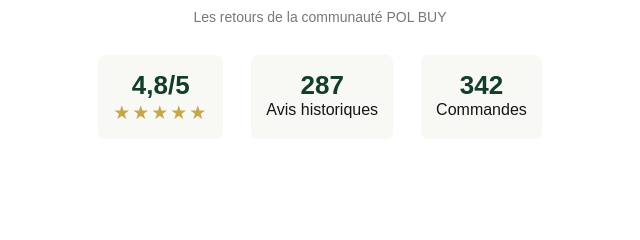
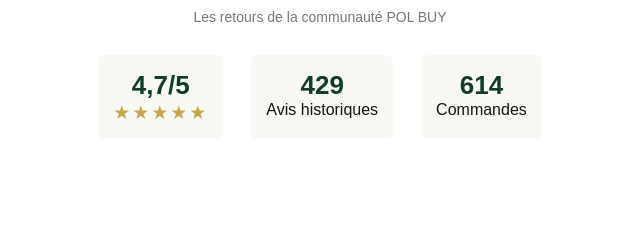
Before and after one commit to POL-BUY/POL-BUY, a plain HTML site: page index.html in a window 1280 px wide. Shown: the part 2060-2300 px from the top of the page, 320-960 px from the left. Drawn offline with nearby package versions, Linux system fonts and the light colour scheme; no server answers.

Commit message:
Update index.html

```diff
--- a/index.html
+++ b/index.html
@@ -52,9 +52,9 @@
     <section id="reviews-section">
       <div class="section-heading"><h2>AVIS CLIENTS</h2><p>Les retours de la communauté POL BUY</p></div>
       <div class="reviews-summary">
-        <div class="review-stat"><strong>4,8/5</strong><span class="stars">★★★★★</span><div class="review-meta"></div></div>
-        <div class="review-stat"><strong>287</strong><span>Avis historiques</span><div class="review-meta"></div></div>
-        <div class="review-stat"><strong>342</strong><span>Commandes</span><div class="review-meta"></div></div>
+        <div class="review-stat"><strong>4,7/5</strong><span class="stars">★★★★★</span><div class="review-meta"></div></div>
+        <div class="review-stat"><strong>429</strong><span>Avis historiques</span><div class="review-meta"></div></div>
+        <div class="review-stat"><strong>614</strong><span>Commandes</span><div class="review-meta"></div></div>
       </div>
       <div id="public-reviews"><p></p></div>
       <p class="review-meta"></p>
```
